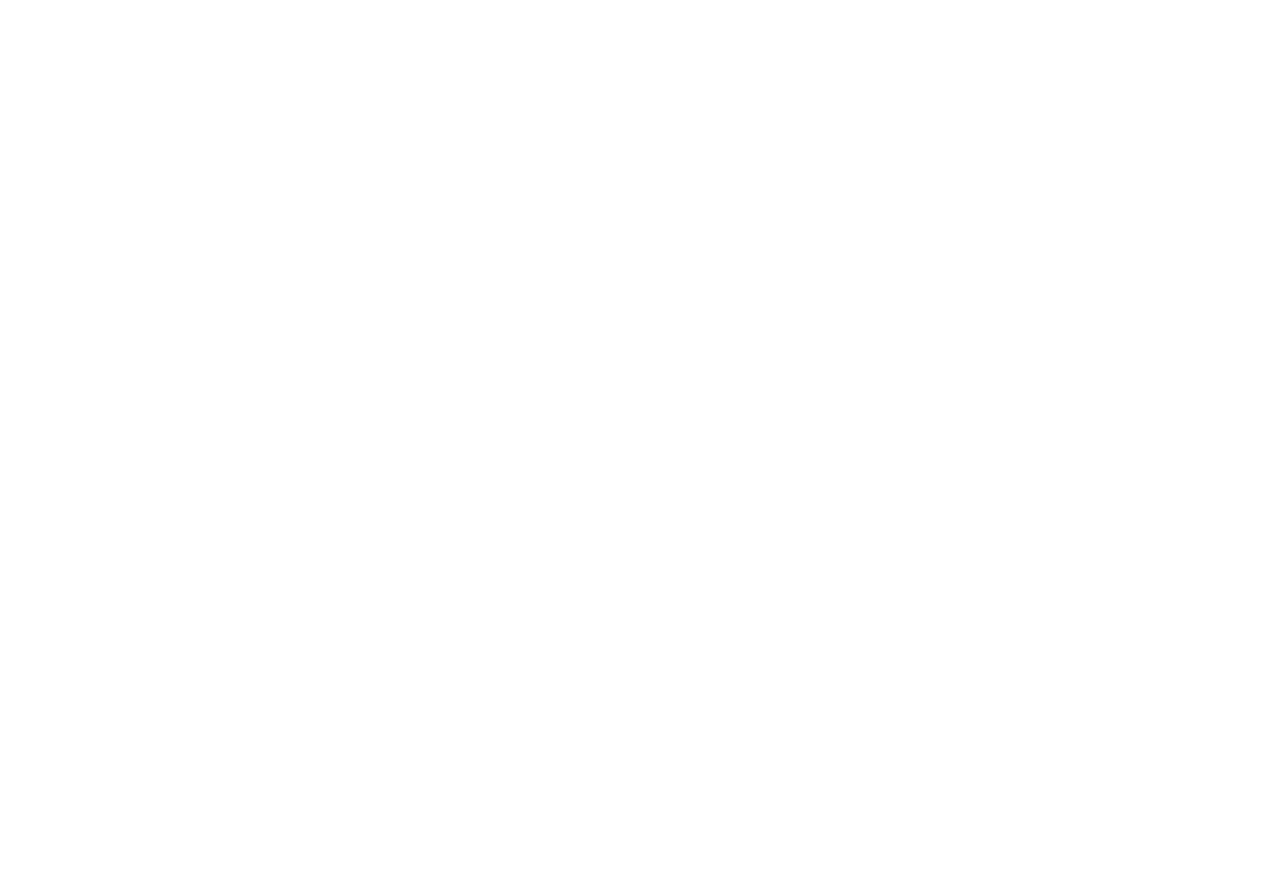
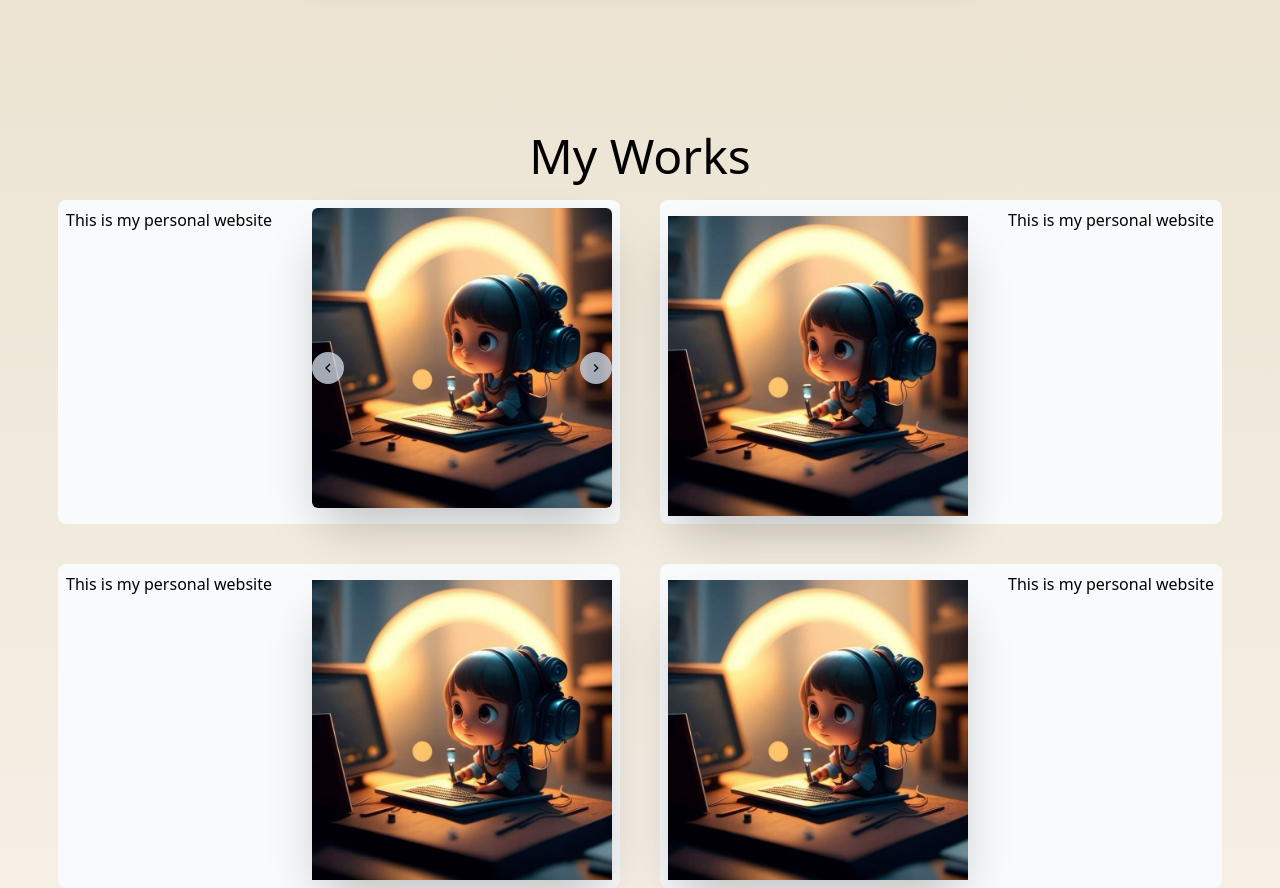
Before and after one commit to MinhPhamLapTrinh/NEXT-PORTFOLIO, a Next.js app: page / in a window 1280 px wide. Shown: the part 1540-2428 px from the top of the page. Before the commit the page ends 1456 px from the top, so only its background shows below. Built offline with nearby package versions, Linux system fonts and the light colour scheme.

Commit message:
update project component

```diff
--- a/components/About.js
+++ b/components/About.js
@@ -10,7 +10,7 @@
     <>
       <div className="inline-block">
         <div className="flex items-center justify-center pb-5">
-          <h1 className="text-5xl font-bold">About me</h1>
+          <h1 className="text-5xl font-medium">About me</h1>
         </div>
         <p className="mb-3 font-small text-lg text-center max-w-prose mx-auto">
           I&apos;m [Your Name], a Computer Science student at [Your
--- a/components/Project.js
+++ b/components/Project.js
@@ -1,3 +1,85 @@
+import Image from "next/image";
+import dev1 from "../public/dev.png";
+import dev2 from "../public/toji.png";
+import { MdNavigateNext } from "react-icons/md";
+import { GrFormPrevious } from "react-icons/gr";
+import { useState } from "react";
 export default function Project() {
+  const [nextImg, setNextImg] = useState(0);
+  const img = [dev1, dev2];
 
+  const handleNextImage = () => {
+    setNextImg((nextImg + 1) % img.length);
+  };
+
+  const handlePreviousImage = () => {
+    if (nextImg === 0) {
+      return;
+    }
+    setNextImg((nextImg - 1) % img.length);
+  };
+  return (
+    <>
+      <div className="flex items-center justify-center pb-5">
+        <h1 className="text-5xl font-sm">My Works</h1>
+      </div>
+
+      <div className="flex flex-col space-y-10">
+        <div className="flex space-x-10">
+          <div className="flex justify-between space-x-10 bg-gray-50 px-2 py-2 rounded-lg">
+            <span>This is my personal website</span>
+            <div className="relative">
+              <Image
+                src={img[nextImg]}
+                width="300"
+                height="300"
+                alt="pics"
+                className="shadow-2xl rounded-md"
+              />
+              <div className="absolute top-20 pt-16 left-0 flex items-center">
+                <button
+                  className="bg-slate-300 bg-opacity-80 rounded-full px-2 py-2"
+                  type="button"
+                  onClick={handlePreviousImage}
+                >
+                  <GrFormPrevious />
+                </button>
+              </div>
+              <div className="absolute top-20 pt-16 right-0 flex items-center">
+                <button
+                  className="bg-slate-300 bg-opacity-80 rounded-full px-2 py-2"
+                  type="button"
+                  onClick={handleNextImage}
+                >
+                  <MdNavigateNext />
+                </button>
+              </div>
+            </div>
+          </div>
+
+          <div className="flex justify-between space-x-10 bg-gray-50 px-2 py-2 rounded-lg">
+            <div className="shadow-2xl mt-2">
+              <Image src={dev1} width="300" height="300" alt="pics" />
+            </div>
+            <span>This is my personal website</span>
+          </div>
+        </div>
+        <div className="flex space-x-10">
+          <div className="flex justify-between space-x-10 bg-gray-50 px-2 py-2 rounded-lg">
+            <span>This is my personal website</span>
+            <div className="shadow-2xl mt-2">
+              <Image src={dev1} width="300" height="300" alt="pics" />
+            </div>
+          </div>
+          <br />
+          <div className="flex justify-between space-x-10 bg-gray-50 px-2 py-2 rounded-lg">
+            <div className="shadow-2xl mt-2">
+              <Image src={dev1} width="300" height="300" alt="pics" />
+            </div>
+            <span>This is my personal website</span>
+          </div>
+        </div>
+      </div>
+    </>
+  );
 }
--- a/pages/index.js
+++ b/pages/index.js
@@ -1,6 +1,7 @@
 import Header from "@/components/Header";
 import Introduction from "@/components/Introduction";
 import AboutMe from "@/components/About";
+import Project from "@/components/Project";
 export default function Home() {
   return (
     <main className="bg-gradient-to-b from-[#1A4D2E] via-[#4F6F52] via-[#E8DFCA] to-[#F5EFE6] min-h-screen w-full">
@@ -12,8 +13,11 @@
           <div id="intro" className="pt-20">
             <Introduction />
           </div>
-          <div id="about" className="pt-6">
+          <div id="about" className="pt-20">
             <AboutMe />
+          </div>
+          <div id="projects" className="pt-20">
+            <Project />
           </div>
         </div>
       </div>
```
